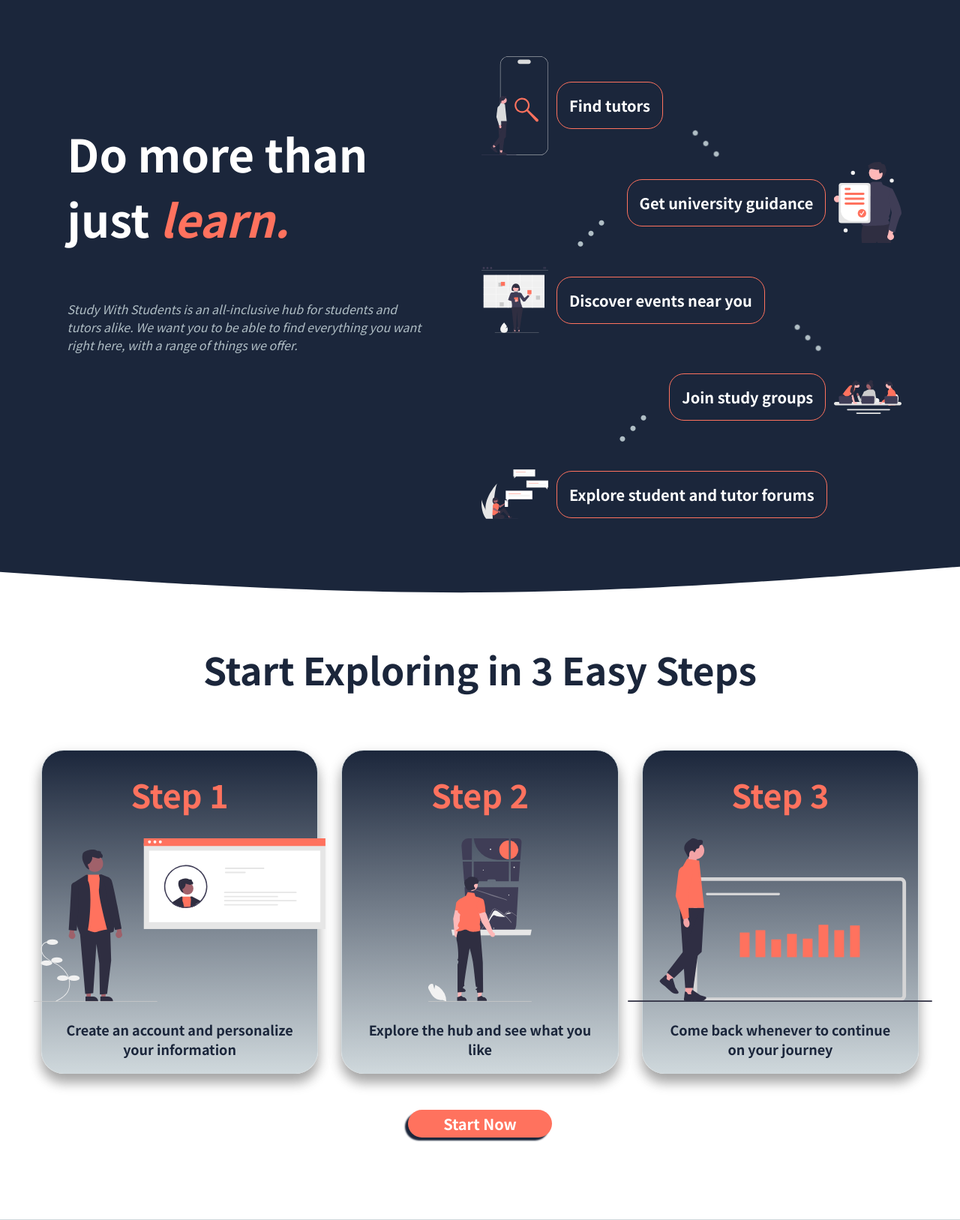
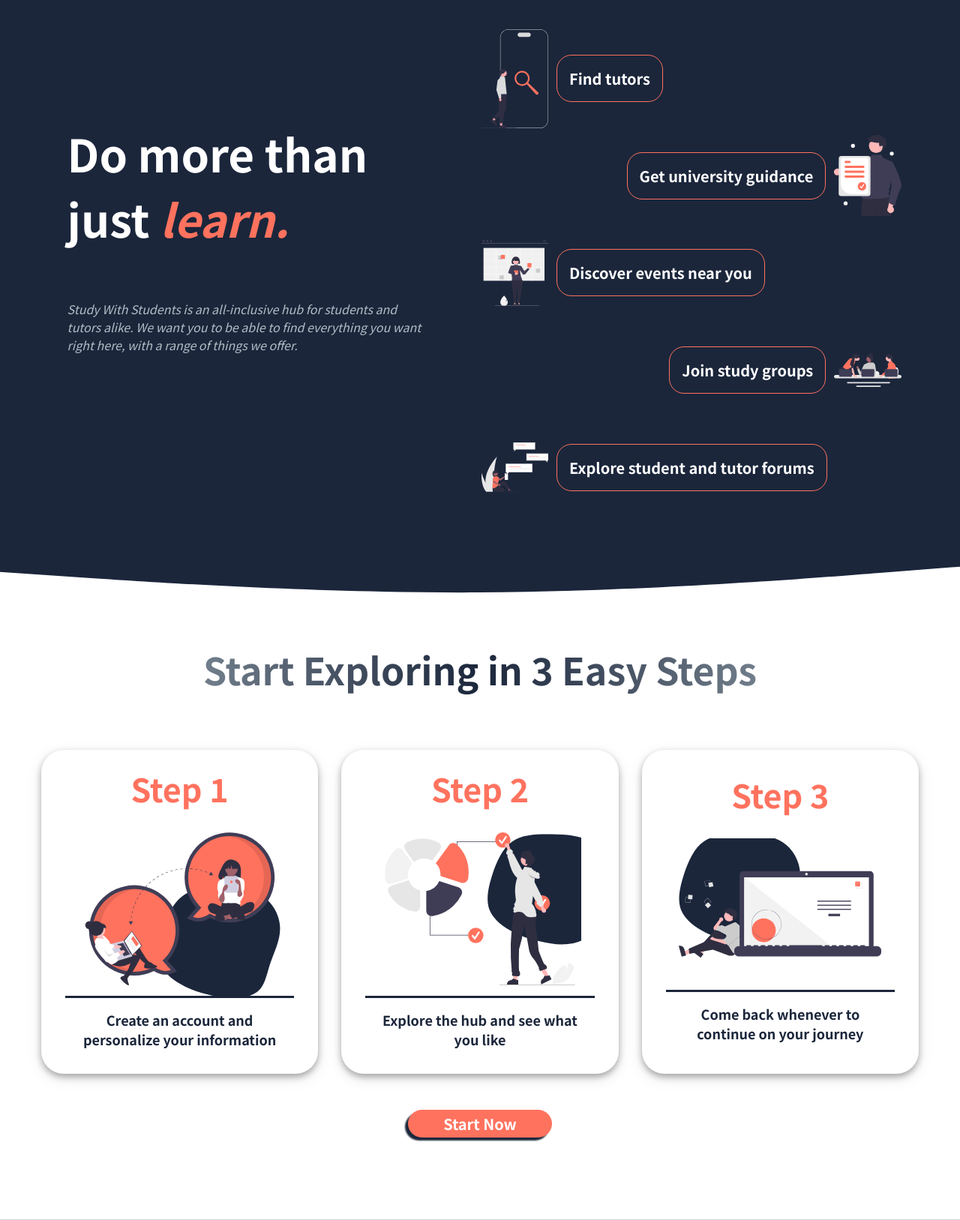
Before and after one commit to kborowsky25/Study_With_Students, a Flask app: page /howitworks in a window 1280 px wide. Shown: the part 64-1691 px from the top of the page at 75% size. Run offline with Flask 3, Linux system fonts and the light colour scheme; some libraries are stand-ins or nearby versions.

Commit message:
progress

```diff
--- a/static/css/howitworks.css
+++ b/static/css/howitworks.css
@@ -45,7 +45,7 @@
 }
 
 .all_in_one_info {
-    height: 50%;
+    height: auto;
     color: #b0bec5;
     display: flex;
     justify-content: center;
@@ -59,7 +59,7 @@
     height: 100%;
     display: flex;
     flex-direction: column;
-    justify-content: center;
+    justify-content: flex-start;
     align-items: center;
     padding: 5vh;
 }
@@ -178,7 +178,9 @@
     text-align: center;
     width: 100%;
     padding-top: 10vh;
-    color: #1b263b;
+    background: linear-gradient(to right, #b0bec5,  #1b263b, #b0bec5);
+    -webkit-background-clip: text;
+    -webkit-text-fill-color: transparent;
 }
 
 .process_containers_container {
@@ -199,12 +201,12 @@
     justify-content: center;
     align-items: center;
     flex-direction: column;
-    box-shadow: 0px 12px 16px rgba(0, 0, 0, 0.3), 0 6px 20px rgba(0, 0, 0, 0.1);
+    box-shadow: 0px 4px 8px rgba(0, 0, 0, 0.3), 0 6px 20px rgba(0, 0, 0, 0.1);
     border-radius: 30px;
     transition: transform 0.15s ease-in-out;
     padding: 2vh;
-    border: 1px solid #cfd8dc;
-    background: linear-gradient(to bottom, #1b263b, #cfd8dc);
+    /* background: linear-gradient(to bottom, #1b263b, #fff); */
+    background-color: white;
 }
 
 .process_containers:hover {
@@ -217,12 +219,50 @@
     padding: 0.5vh 0.9vh 0.5vh 0.9vh;
     color: #ff725e;
     margin: 1vh 0 3vh 0;
-    border-radius: 20px;
+    border-radius: 30px;
+    width: 100%;
+    text-align: center;
 }
 
 .process_steps_img {
     height: 55%;
+    background-image: url(/static/images/howitworks/blob.svg);
+    background-position: 70%;
+    background-repeat: no-repeat;
+    background-size: contain;
+    background-size: 120%;
+}
 
+#process_img_1 {
+    height: 55%;
+    background-image: url(/static/images/howitworks/blob.svg);
+    background-position: 2vw 5vh ;
+    background-repeat: no-repeat;
+    background-size: contain;
+    background-size: 120%;
+    width: 80%;
+    padding-bottom: 2vh;
+}
+
+#process_img_2 {
+    height: 55%;
+    background-image: url(/static/images/howitworks/blob.svg);
+    background-position: 5vw -4vh ;
+    background-repeat: no-repeat;
+    background-size: contain;
+    background-size: 120%;
+    width: 80%;
+    padding-bottom: 2vh;
+}
+
+#process_img_3 {
+    height: 55%;
+    background-image: url(/static/images/howitworks/blob.svg);
+    background-position: -6.3vw -5vh ;
+    background-repeat: no-repeat;
+    background-size: contain;
+    background-size: 120%;
+    width: 80%;
 }
 
 .process_steps_p {
@@ -230,8 +270,10 @@
     text-align: center;
     font-size: 18px;
     font-weight: 650;
-    padding: 3vh 2vh 2vh 2vh;
-    color:#1b263b
+    margin: -0.2vh 2vh 2vh 2vh;
+    color:#1b263b;
+    border-top: 3px solid #1b263b;
+    padding: 2vh;
 }
 
 
--- a/templates/aboutus.html
+++ b/templates/aboutus.html
@@ -41,7 +41,7 @@
                     <h class="our_mission_h"> Our Mission </h>
                 </div>
                 <div class= "our_mission_div">
-                    <p class="our_mission_p">Making tutors our priority and students our family</p>
+                    <p class="our_mission_p">Uniting Students and Tutors</p>
                     <ul class = "our_mission_p_mini">
                         <li class="mission_list">So</li>
                         <li class="mission_list">So</li>
--- a/templates/how_it_works.html
+++ b/templates/how_it_works.html
@@ -54,14 +54,14 @@
                     <img src="/static/images/howitworks/tutors.svg" class="all_in_one_content_img">
                     &nbsp;&nbsp;&nbsp;
                     <p class="all_in_one_indv_p">Find tutors</p>
-                    <span class="material-symbols-outlined rotate_item_right" style=" font-size: 70px;">
+                    <!-- <span class="material-symbols-outlined rotate_item_right" style=" font-size: 70px;">
                         more_vert
-                        </span>
+                        </span> -->
                 </div>
                 <div class="all_in_one_indv_left" id="box2">
-                    <span class="material-symbols-outlined rotate_item" style=" font-size: 70px;">
+                    <!-- <span class="material-symbols-outlined rotate_item" style=" font-size: 70px;">
                         more_vert
-                        </span>
+                        </span> -->
                     <p class="all_in_one_indv_p">Get university guidance</p>
                     &nbsp;&nbsp;&nbsp;
                     <img src="/static/images/howitworks/uni.svg" class="all_in_one_content_img">
@@ -70,14 +70,14 @@
                     <img src="/static/images/howitworks/events.svg" class="all_in_one_content_img">
                     &nbsp;&nbsp;&nbsp;
                     <p class="all_in_one_indv_p">Discover events near you</p>
-                    <span class="material-symbols-outlined rotate_item_right" style=" font-size: 70px;">
+                    <!-- <span class="material-symbols-outlined rotate_item_right" style=" font-size: 70px;">
                         more_vert
-                        </span>
+                        </span> -->
                 </div>
                 <div class="all_in_one_indv_left" id="box4">
-                    <span class="material-symbols-outlined rotate_item" style=" font-size: 70px;">
+                    <!-- <span class="material-symbols-outlined rotate_item" style=" font-size: 70px;">
                         more_vert
-                        </span>
+                        </span> -->
                     <p class="all_in_one_indv_p">Join study groups</p>
                     &nbsp;&nbsp;&nbsp;
                     <img src="/static/images/howitworks/group.svg" class="all_in_one_content_img">
@@ -105,14 +105,14 @@
                     <div class="process_steps_title">
                         Step 1
                     </div>
-                    <img src="/static/images/howitworks/step1.svg" alt="" class="process_steps_img">
+                    <img src="/static/images/howitworks/step1.svg" alt="" class="process_steps_img" id="process_img_1">
                     <p class="process_steps_p">Create an account and personalize your information</p>
                 </div>
                 <div class="process_containers">
                     <div class="process_steps_title">
                         Step 2
                     </div>
-                    <img src="/static/images/howitworks/step2.svg" alt="" class="process_steps_img">
+                    <img src="/static/images/howitworks/step2.svg" alt="" class="process_steps_img" id="process_img_2">
                     <p class="process_steps_p">Explore the hub and see what you like</p>
 
                 </div>
@@ -120,7 +120,7 @@
                     <div class="process_steps_title">
                         Step 3
                     </div>
-                    <img src="/static/images/howitworks/step3.svg" alt="" class="process_steps_img">
+                    <img src="/static/images/howitworks/step3.svg" alt="" class="process_steps_img" id="process_img_3">
                     <p class="process_steps_p">Come back whenever to continue on your journey</p>
 
                 </div>
```
Also changed, not shown: static/css/aboutus.css (+16 -12 lines), static/images/aboutus/earth.svg, static/images/howitworks/blob.svg (added), static/images/howitworks/step1.svg, static/images/howitworks/step2.svg, static/images/howitworks/step3.svg.
